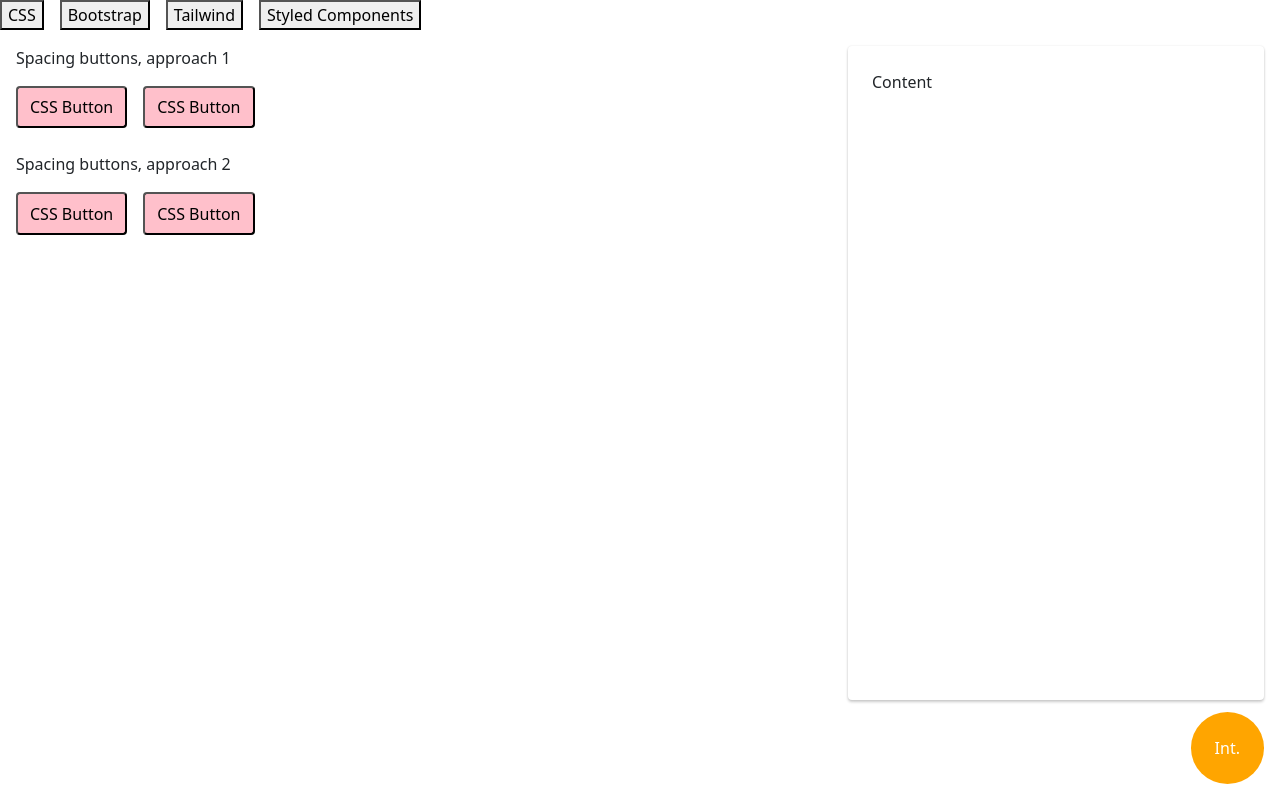
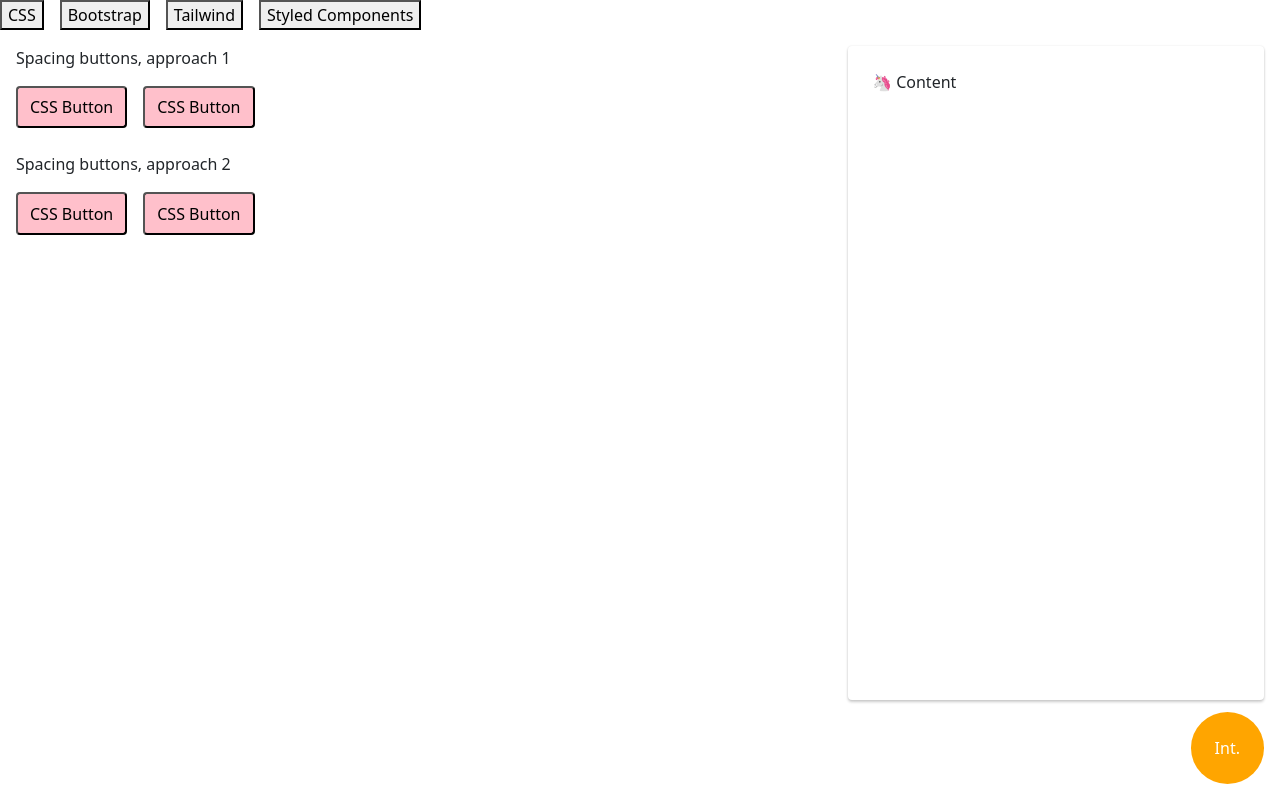
Before and after one commit to ericorruption/css-authoring-strategies, a React (Create React App) app: page / in a window 1280 px wide. Built offline with nearby package versions, Linux system fonts and the light colour scheme.

Commit message:
Pseudo elements

```diff
--- a/src/bootstrap/Bootstrap.tsx
+++ b/src/bootstrap/Bootstrap.tsx
@@ -116,7 +116,7 @@ const CssGridStrategy: FunctionComponent<LayoutProps> = ({ col1, col2 }) => (
 const intercomHeight = 'var(--hack-intercom-height)';
 
 const Notes: FunctionComponent = () => (
-  <div className="shadow rounded p-2 h-100">Content</div>
+  <div className="shadow rounded p-2 h-100 bs-notes">Content</div>
 );
 
 // How to space two buttons
--- a/src/bootstrap/bootstrap.scss
+++ b/src/bootstrap/bootstrap.scss
@@ -2,3 +2,7 @@
 $enable-cssgrid: true;
 
 @import '~bootstrap/scss/bootstrap';
+
+.bs-notes:before {
+  content: '🦄 ';
+}
--- a/src/css/style.css
+++ b/src/css/style.css
@@ -29,3 +29,7 @@
 
   margin-bottom: var(--hack-intercom-height);
 }
+
+.notes:before {
+  content: '🦄 ';
+}
--- a/src/styled-components/StyledComponents.tsx
+++ b/src/styled-components/StyledComponents.tsx
@@ -32,6 +32,10 @@ const Notes = styled.div`
   border-radius: 4px;
 
   margin-bottom: var(--hack-intercom-height);
+
+  &:before {
+    content: '🦄 ';
+  }
 `;
 
 const StyledLayout = styled.div`
--- a/src/tailwind/Tailwind.tsx
+++ b/src/tailwind/Tailwind.tsx
@@ -8,11 +8,7 @@ export const Tailwind: FunctionComponent = () => (
         <Button />
       </>
     }
-    col2={
-      <div className="tw-bg-white tw-drop-shadow tw-p-4 tw-rounded tw-h-full">
-        Content
-      </div>
-    }
+    col2={<Notes />}
   />
 );
 
@@ -35,3 +31,11 @@ const Button: FunctionComponent<{ className?: string }> = ({
     Tailwind button
   </button>
 );
+
+// Tried to follow the example using tw-before:content-['*'] but didnt work
+// https://tailwindcss.com/docs/hover-focus-and-other-states#pseudo-elements
+const Notes: FunctionComponent = () => (
+  <div className="tw-bg-white tw-drop-shadow tw-p-4 tw-rounded tw-h-full">
+    Content
+  </div>
+);
```
